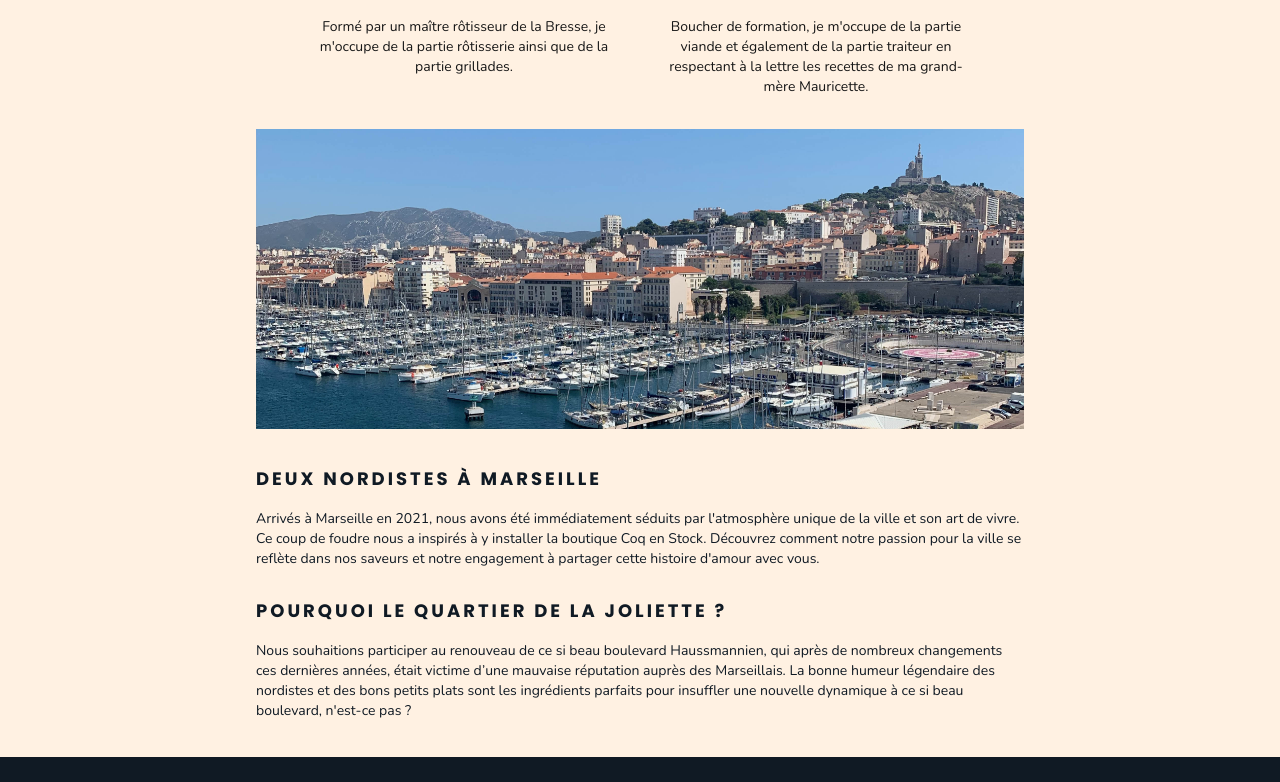
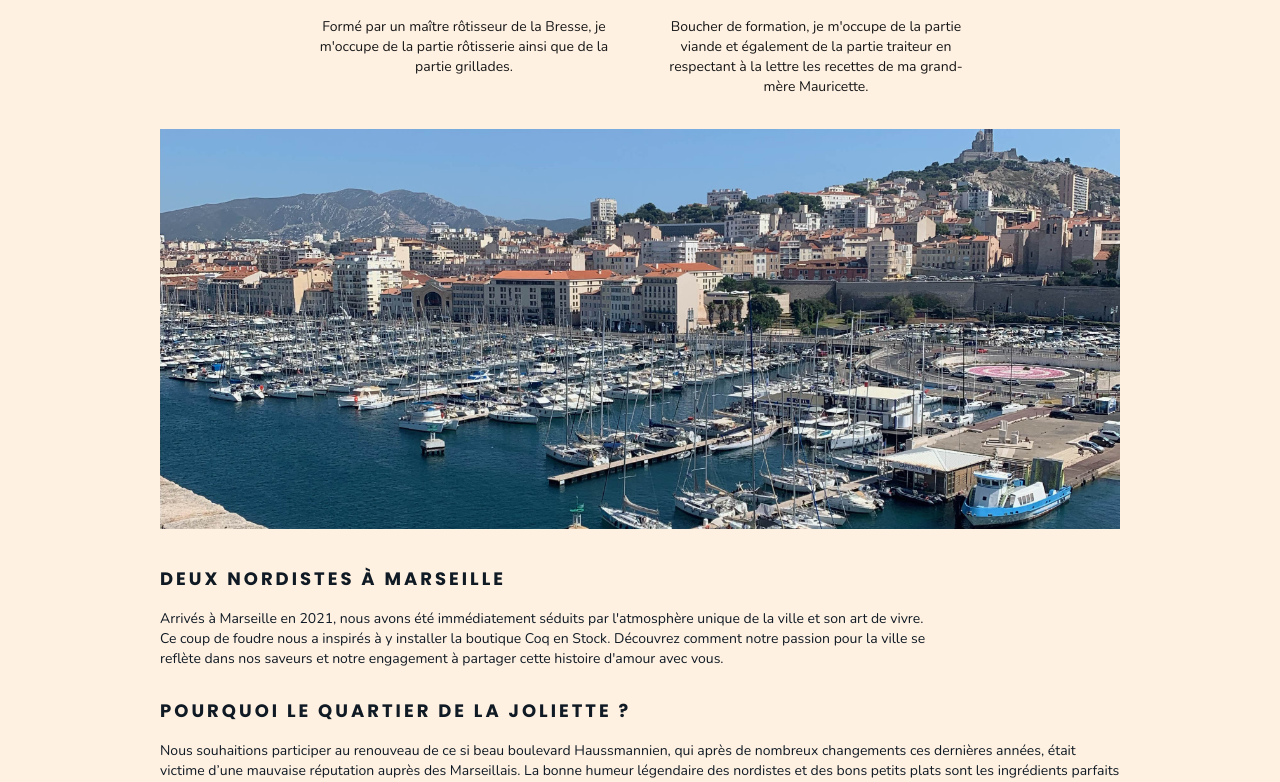
Before and after one commit to remi59800/coq-en-stock-13, a Next.js app: page /histoire in a window 1280 px wide. Shown: the part 621-1403 px from the top of the page. Built offline with nearby package versions, Linux system fonts and the light colour scheme.

Commit message:
modified img marseille and width section

```diff
--- a/src/app/histoire/page.tsx
+++ b/src/app/histoire/page.tsx
@@ -84,12 +84,12 @@ export default function Contact() {
           </div>
         </div>
 
-        <div className='w-full md:max-w-3xl mx-auto flex flex-col items-center '>
+        <div className='w-full md:max-w-5xl md:px-8 mx-auto flex flex-col items-center '>
           <div className='w-full mx-auto grid grid-cols-1 items-center'>
             <Image
-              className='w-full h-auto object-cover mm:max-h-[300px]'
+              className='w-full h-auto object-cover object-center mm:max-h-[400px]'
               src='/photos/histoire-marseille.jpg'
-              alt='Vue de la boutique Coq en Stock à Marseille'
+              alt='Vue de Marseille'
               width={600}
               height={400}
               loading='lazy'
```
Also changed, not shown: public/photos/histoire-marseille.jpg.
